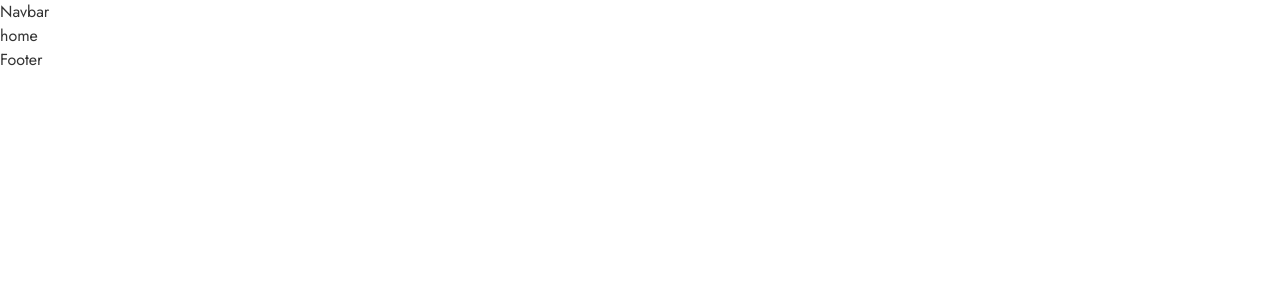
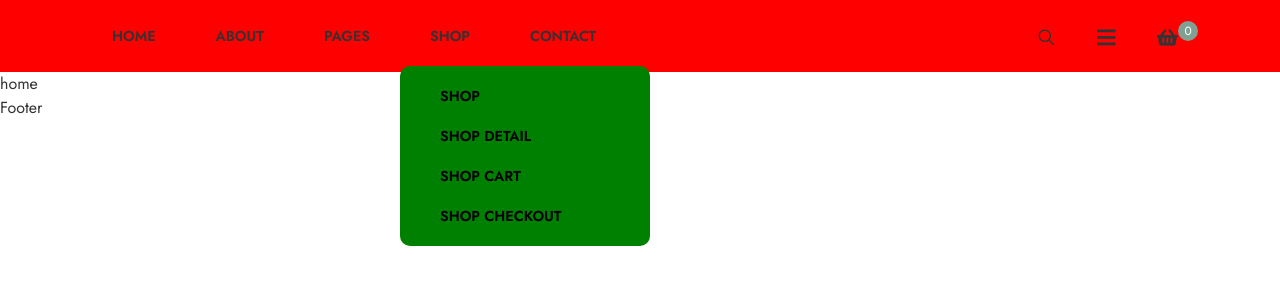
Before and after one commit to TogrulBadirov/cafena-website, a React (Vite) app in the folder cafena-website/: page / in a window 1280 px wide. Shown: the top 300 px of the page. Built offline with nearby package versions, Linux system fonts and the light colour scheme.

Commit message:
navbar start

```diff
--- a/cafena-website/src/App.scss
+++ b/cafena-website/src/App.scss
@@ -34,6 +34,7 @@ li {
 a {
     text-decoration: none;
     color: inherit;
+    line-height: normal;
 }
 
 img {
--- /dev/null
+++ b/cafena-website/src/components/NavbarComponents/Dropdown/index.jsx
@@ -0,0 +1,25 @@
+import React from 'react'
+import { NavLink } from "react-router-dom";
+import './index.scss'
+const Dropdown = () => {
+  return (
+    <div id='dropdown'>
+      <ul>
+        <li className='dropdown_items'>
+            <NavLink>shop</NavLink>
+        </li>
+        <li className='dropdown_items'>
+            <NavLink>shop detail</NavLink>
+        </li>
+        <li className='dropdown_items'>
+            <NavLink>shop cart</NavLink>
+        </li>
+        <li className='dropdown_items'>
+            <NavLink>shop checkout</NavLink>
+        </li>
+      </ul>
+    </div>
+  )
+}
+
+export default Dropdown
--- /dev/null
+++ b/cafena-website/src/components/NavbarComponents/Dropdown/index.scss
@@ -0,0 +1,49 @@
+#dropdown {
+  background-color: green;
+  position: absolute;
+  top: 40px;
+  left: 0;
+  z-index: 3;
+  width: 250px;
+  border-radius: 10px;
+  padding: 10px 0;
+  .dropdown_items {
+    color: #010103;
+    padding: 10px 30px;
+    cursor: pointer;
+    position: relative;
+    height: 100%;
+    &:hover {
+      color: var(--main-color);
+      transition: all 0.4s ease;
+        transform: scale(1.1);
+      a::after {
+        opacity: 1;
+        left: -15px;
+        transition: all 0.4s ease;
+      }
+    }
+    a::after {
+      position: absolute;
+      left: -5px;
+      top: 50%;
+      transform: translateY(-50%);
+      width: 11px;
+      height: 11px;
+      background: var(--main-color);
+      content: "";
+      border-radius: 50%;
+      opacity: 0;
+      transition: all 0.4s ease;
+    }
+    a {
+      text-transform: uppercase;
+      font-size: 0.9rem;
+      font-weight: 600;
+      display: block;
+      height: 100%;
+      position: relative;
+      padding: 0 10px;
+    }
+  }
+}
--- a/cafena-website/src/layout/Navbar/index.jsx
+++ b/cafena-website/src/layout/Navbar/index.jsx
@@ -1,8 +1,51 @@
-import React from 'react'
+import React from "react";
+import { NavLink } from "react-router-dom";
+import { IoIosSearch } from "react-icons/io";
+import { FaBars } from "react-icons/fa";
+import { FaShoppingBasket } from "react-icons/fa";
+import "./index.scss";
+import Dropdown from "../../components/NavbarComponents/Dropdown";
 
 const Navbar = () => {
   return (
-    <div>Navbar</div>
+    <nav id='navbar'>
+      <div className="container">
+        <div className="nav_content">
+          <ul className="nav_left">
+            <li className="nav_item">
+              <NavLink to={"/"}>home</NavLink>
+            </li>
+            <li className="nav_item">
+              <NavLink to={"/about"}>about</NavLink>
+            </li>
+            <li className="nav_item">
+              <NavLink to={"/pages"}>pages</NavLink>
+            </li>
+            <li className="nav_item">
+            <NavLink to={"/shop"}>shop</NavLink>
+              <Dropdown/>
+
+            </li>
+            <li className="nav_item">
+              <NavLink to={"/contact"}>contact</NavLink>
+            </li>
+          </ul>
+
+          <ul className="nav_right">
+            <li  className="nav_item search">
+              <IoIosSearch className="nav_item_icon" />
+            </li>
+            <li className="nav_item bars">
+              <FaBars className="nav_item_icon" />
+            </li>
+            <li className="nav_item basket_icon">
+              <FaShoppingBasket className="nav_item_icon"/>
+              <span className="basket_counter">0</span>
+            </li>
+          </ul>
+        </div>
+      </div>
+    </nav>
   )
 }
 
--- /dev/null
+++ b/cafena-website/src/layout/Navbar/index.scss
@@ -0,0 +1,80 @@
+#navbar {
+  background-color: red;
+    height: 72px;
+  .nav_content {
+    display: flex;
+    justify-content: space-between;
+    align-items: center;
+    height: 72px;
+
+    .nav_left {
+      display: flex;
+    }
+    .nav_right {
+      display: flex;
+
+      .nav_item_icon {
+        font-size: 1.3rem;
+      }
+      .basket_icon {
+        position: relative;
+        .basket_counter {
+          background-color: #80a093;
+          border-radius: 50%;
+          width: 20px;
+          height: 20px;
+          display: flex;
+          align-items: center;
+          justify-content: center;
+          position: absolute;
+          top: -3px;
+          left: 41px;
+          width: 20px;
+          font-size: 12px;
+          color: #ffffff;
+        }
+      }
+    }
+
+    .nav_item {
+      padding: 0 20px;
+      cursor: pointer;
+      position: relative;
+      height: 100%;
+      &:hover {
+        color: var(--main-color);
+        transition: all 0.4s ease;
+
+        & >a::after {
+          opacity: 1;
+          left: -20px;
+          transition: all 0.4s ease;
+        }
+      }
+
+      &>a::after {
+        position: absolute;
+        left: -5px;
+        top: 50%;
+        transform: translateY(-50%);
+        width: 11px;
+        height: 11px;
+        background: var(--main-color);
+        content: "";
+        border-radius: 50%;
+        opacity: 0;
+        transition: all 0.4s ease;
+      }
+      &>a {
+        text-transform: uppercase;
+        font-size: 0.9rem;
+        font-weight: 600;
+        display: block;
+        height: 100%;
+        // line-height: 80px;
+        position: relative;
+        padding: 0 10px;
+      }
+    }
+  }
+}
```
